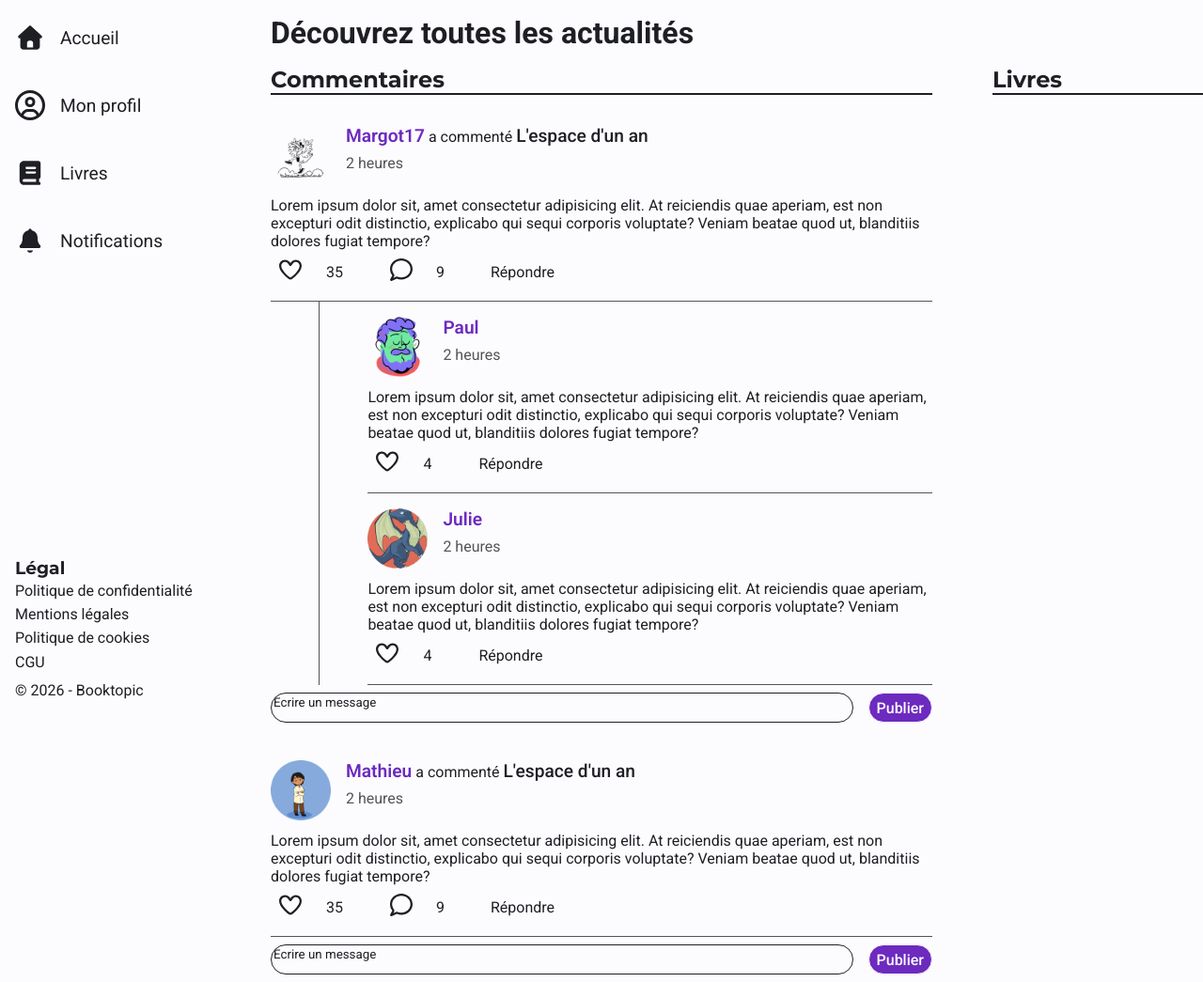
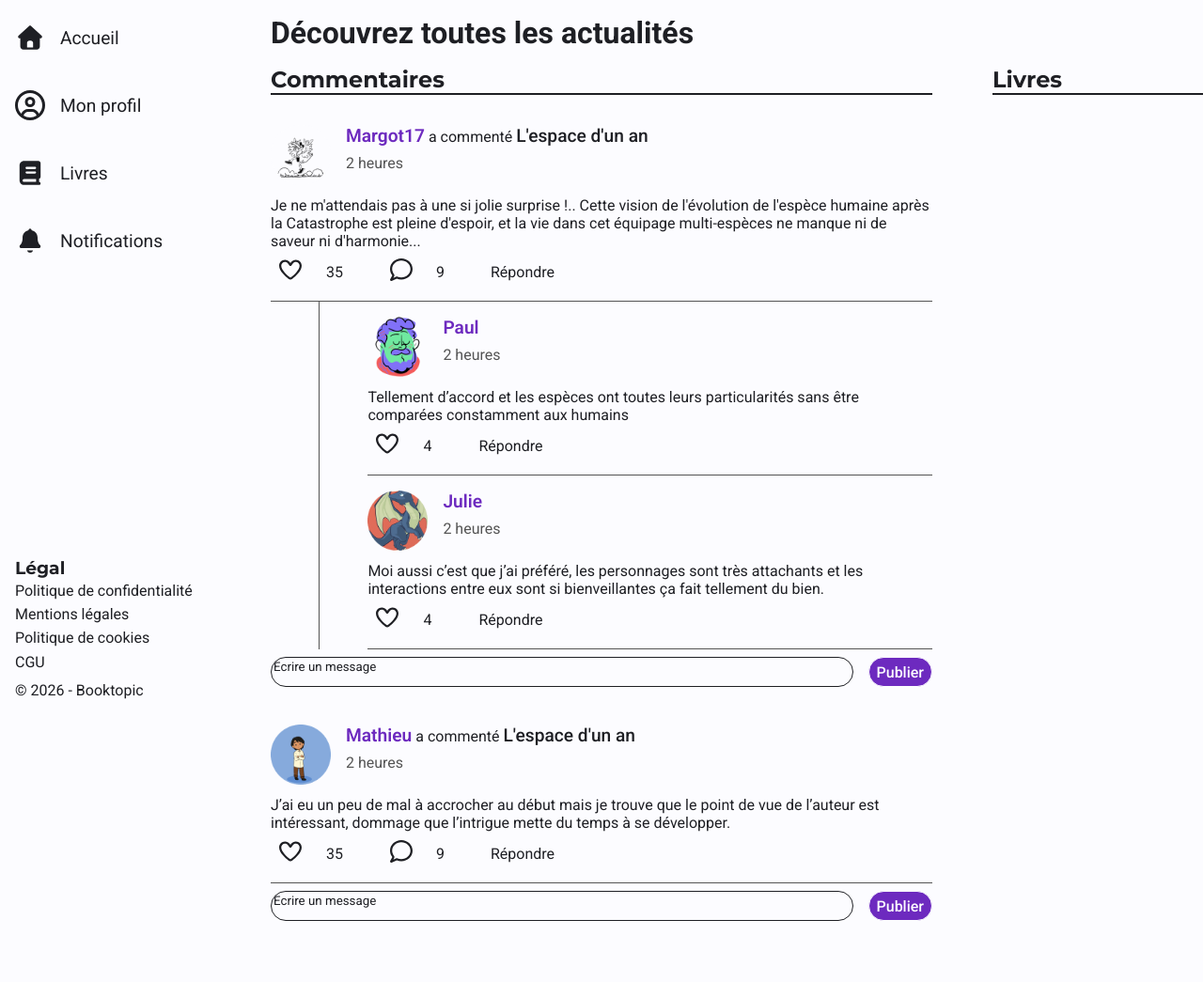
Before and after one commit to Coline-bd/Projet_fil_rouge_booktopic, a PHP site: page / in a window 1280 px wide. Shown: the part 48-1093 px from the top of the page at 94% size. After the commit the page ends 1028 px from the top, so only its background shows below. Run offline with PHP 8.4, Linux system fonts and the light colour scheme.

Commit message:
fix(index): nettoyage du css et ajout de données en dur pour les commentaires

```diff
--- a/index.html
+++ b/index.html
@@ -77,7 +77,7 @@
                         <span class="date"> 2 heures </span>
                     </div>
                     </div>
-                <p> Lorem ipsum dolor sit, amet consectetur adipisicing elit. At reiciendis quae aperiam, est non excepturi odit distinctio, explicabo qui sequi corporis voluptate? Veniam beatae quod ut, blanditiis dolores fugiat tempore?</p>
+                <p> Je ne m'attendais pas à une si jolie surprise !.. Cette vision de l'évolution de l'espèce humaine après la Catastrophe est pleine d'espoir, et la vie dans cet équipage multi-espèces ne manque ni de saveur ni d'harmonie...</p>
                 <div class="actionComment">
                     <div>
                         <button type="button">
@@ -105,7 +105,7 @@
                                 <span class="date"> 2 heures </span>
                         </div>
                     </div>
-                    <p> Lorem ipsum dolor sit, amet consectetur adipisicing elit. At reiciendis quae aperiam, est non excepturi odit distinctio, explicabo qui sequi corporis voluptate? Veniam beatae quod ut, blanditiis dolores fugiat tempore?</p>
+                    <p> Tellement d’accord et les espèces ont toutes leurs particularités sans être comparées constamment aux humains</p>
                     <div class="actionComment">
                         <div>
                             <button type="button">
@@ -126,7 +126,7 @@
                                 <span class="date"> 2 heures </span>
                         </div>
                         </div>
-                    <p> Lorem ipsum dolor sit, amet consectetur adipisicing elit. At reiciendis quae aperiam, est non excepturi odit distinctio, explicabo qui sequi corporis voluptate? Veniam beatae quod ut, blanditiis dolores fugiat tempore?</p>
+                    <p> Moi aussi c’est que j’ai préféré, les personnages sont très attachants et les interactions entre eux sont si bienveillantes ça fait tellement du bien.</p>
                     <div class="actionComment">
                         <div>
                             <button type="button">
@@ -160,7 +160,7 @@
                             <span class="date"> 2 heures </span>
                     </div>
                     </div>
-                <p> Lorem ipsum dolor sit, amet consectetur adipisicing elit. At reiciendis quae aperiam, est non excepturi odit distinctio, explicabo qui sequi corporis voluptate? Veniam beatae quod ut, blanditiis dolores fugiat tempore?</p>
+                <p>J’ai eu un peu de mal à accrocher au début mais je trouve que le point de vue de l’auteur est intéressant, dommage que l’intrigue mette du temps à se développer.</p>
                 <div class="actionComment">
                     <div>
                         <button type="button">
--- a/src/styles/style.css
+++ b/src/styles/style.css
@@ -447,8 +447,6 @@ textarea::placeholder{
 
 main aside{
     display: none;
-    flex-direction: column;
-    gap: 2rem;
 }
 
 .cardBook{
```
